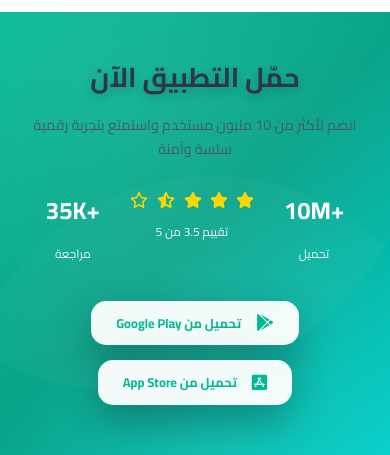
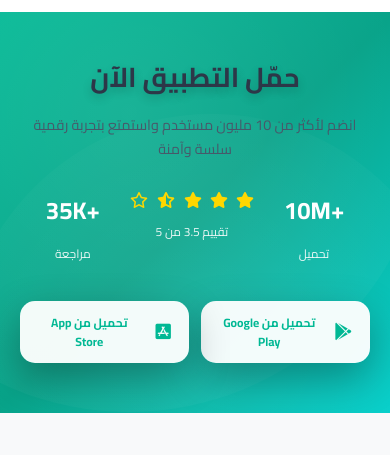
Before and after one commit to hamad26650/police-ae, a Django app: page /digital-identity/ in a window 390 px wide. Shown: the part 1149-1604 px from the top of the page. After the commit the page ends 1562 px from the top, so only its background shows below. Run offline with Django 5.2, Linux system fonts and the light colour scheme.

Commit message:
Update video links and improve app download buttons layout for mobile

```diff
--- a/gov_services/services/templates/services/digital_identity.html
+++ b/gov_services/services/templates/services/digital_identity.html
@@ -717,12 +717,18 @@
             }
 
             .app-btn {
-                padding: 16px 35px;
-                font-size: 1rem;
+                padding: 16px 30px;
+                font-size: 0.95rem;
+                flex: 1;
             }
 
             .app-btn i {
                 font-size: 1.5rem;
+            }
+
+            .app-buttons {
+                flex-wrap: nowrap;
+                gap: 20px;
             }
         }
 
@@ -874,12 +880,14 @@
             }
 
             .app-buttons {
-                gap: 18px;
+                gap: 15px;
+                flex-wrap: nowrap;
             }
 
             .app-btn {
-                padding: 14px 30px;
-                font-size: 0.9rem;
+                padding: 14px 20px;
+                font-size: 0.85rem;
+                flex: 1;
             }
 
             .app-btn i {
@@ -1048,13 +1056,15 @@
             }
 
             .app-buttons {
-                gap: 15px;
+                gap: 12px;
+                flex-wrap: nowrap;
             }
 
             .app-btn {
-                padding: 12px 25px;
-                font-size: 0.8rem;
+                padding: 12px 18px;
+                font-size: 0.75rem;
                 border-radius: 15px;
+                flex: 1;
             }
 
             .app-btn i {
@@ -1126,11 +1136,11 @@
                             <span><i class="fas fa-clock"></i> 1:36</span>
                         </div>
                         <div class="video-actions">
-                            <button class="video-btn video-btn-primary" onclick="openVideoModal('dQw4w9WgXcQ')">
+                            <button class="video-btn video-btn-primary" onclick="openVideoModal('SZmM99bJNcY')">
                                 <i class="fas fa-play"></i>
                                 شاهد في الموقع
                             </button>
-                            <a href="https://www.youtube.com/watch?v=dQw4w9WgXcQ" target="_blank" class="video-btn video-btn-secondary">
+                            <a href="https://www.youtube.com/watch?v=SZmM99bJNcY" target="_blank" class="video-btn video-btn-secondary">
                                 <i class="fab fa-youtube"></i>
                                 افتح في يوتيوب
                             </a>
@@ -1156,11 +1166,11 @@
                             <span><i class="fas fa-clock"></i> 2:04</span>
                         </div>
                         <div class="video-actions">
-                            <button class="video-btn video-btn-primary" onclick="openVideoModal('9bZkp7q19f0')">
+                            <button class="video-btn video-btn-primary" onclick="openVideoModal('_eANW7n4U-0')">
                                 <i class="fas fa-play"></i>
                                 شاهد في الموقع
                             </button>
-                            <a href="https://www.youtube.com/watch?v=9bZkp7q19f0" target="_blank" class="video-btn video-btn-secondary">
+                            <a href="https://www.youtube.com/watch?v=_eANW7n4U-0" target="_blank" class="video-btn video-btn-secondary">
                                 <i class="fab fa-youtube"></i>
                                 افتح في يوتيوب
                             </a>
```
Also changed, not shown: gov_services/services/templates/services/interior_ministry.html (+18 -8 lines).
